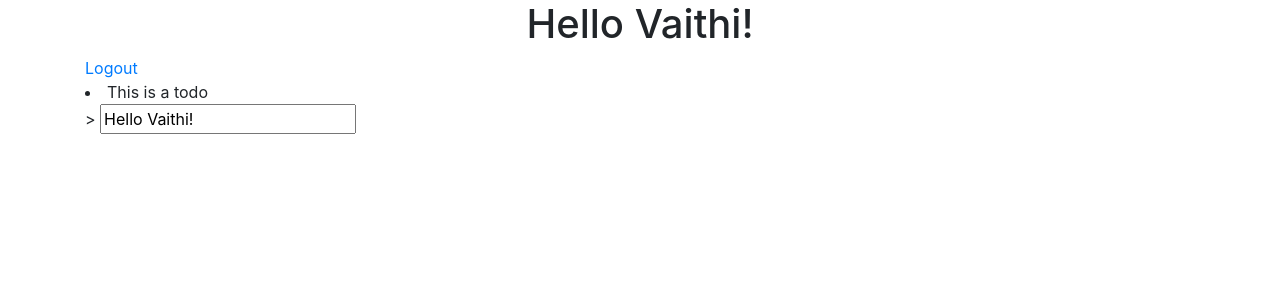
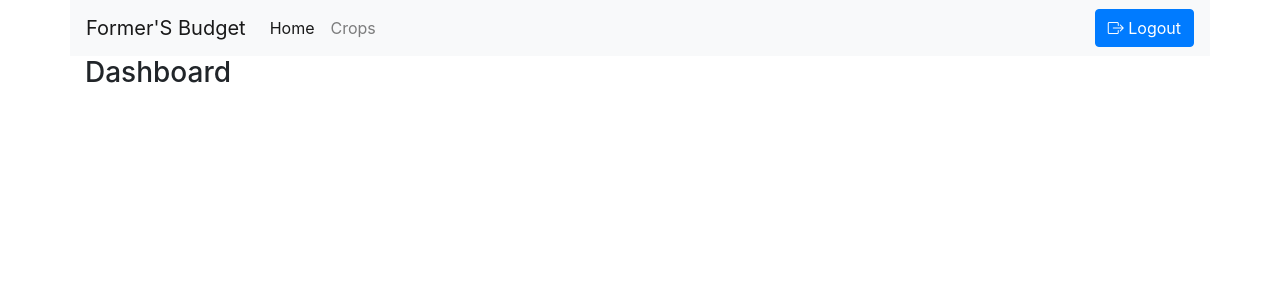
Before and after one commit to mpvaitheeswaran/django-farmers_budget, a Django app: page / in a window 1280 px wide. Shown: the top 300 px of the page. Run offline with Django 3.2, Linux system fonts and the light colour scheme; a user stored in the database is signed in; some libraries are stand-ins or nearby versions.

Commit message:
some update

```diff
--- a/crop_budget/urls.py
+++ b/crop_budget/urls.py
@@ -5,6 +5,7 @@ from django.contrib.auth import views as auth_views
 
 urlpatterns = [
     path('',views.home,name='home'),
+    path('crop/',views.crop,name='crop'),
     path('accounts/login',
     auth_views.LoginView.as_view(template_name='crop_budget/login.html'
         ,redirect_authenticated_user=True),
--- a/crop_budget/views.py
+++ b/crop_budget/views.py
@@ -25,3 +25,7 @@ def logout(request):
 @login_required
 def home(request):
     return render(request,'crop_budget/home.html')
+
+@login_required
+def crop(request):
+    return render(request,'crop_budget/crop.html')
--- a/farmers_budget/settings.py
+++ b/farmers_budget/settings.py
@@ -120,6 +120,10 @@ USE_TZ = True
 # https://docs.djangoproject.com/en/3.2/howto/static-files/
 
 STATIC_URL = '/static/'
+STATICFILES_DIRS = [
+    BASE_DIR / "static",
+]
+STATIC_ROOT = (BASE_DIR/'asset')
 
 # Default primary key field type
 # https://docs.djangoproject.com/en/3.2/ref/settings/#default-auto-field
--- /dev/null
+++ b/static/css/style.css
@@ -0,0 +1,4 @@
+.px-25{
+    padding-left: 20%;
+    padding-right: 20%;
+}
--- a/templates/crop_budget/home.html
+++ b/templates/crop_budget/home.html
@@ -3,19 +3,13 @@
 Crop | Home
 {%endblock%}
 {%block content%}
-    <div id="app" class="container">
-
-        <h1 class="text-center">[[message]]</h1>
-        <a href="{%url 'logout'%}">Logout</a>
-        <todo-item></todo-item>>
-        <input type="text" v-model="message">
+    {% include 'partials/navbar.html' %}
+    <div class="container">
+        <h3>Dashboard</h3>
     </div>
 {%endblock%}
 {%block script%}
     <script>
-        Vue.component('todo-item', {
-            template: '<li>This is a todo</li>'
-          })
         var app = new Vue({
             delimiters : ['[[',']]'],
             el: '#app',
--- a/templates/partials/base.html
+++ b/templates/partials/base.html
@@ -1,10 +1,12 @@
+{%load static%}
 <!DOCTYPE html>
 <html lang="en">
 <head>
     <meta charset="UTF-8">
     <meta http-equiv="X-UA-Compatible" content="IE=edge">
     <meta name="viewport" content="width=device-width, initial-scale=1.0">
-    <link rel="stylesheet" href="https://maxcdn.bootstrapcdn.com/bootstrap/4.0.0/css/bootstrap.min.css" integrity="sha384-Gn5384xqQ1aoWXA+058RXPxPg6fy4IWvTNh0E263XmFcJlSAwiGgFAW/dAiS6JXm" crossorigin="anonymous">
+    <link rel="stylesheet" href="https://cdn.jsdelivr.net/npm/bootstrap@4.6.1/dist/css/bootstrap.min.css" integrity="sha384-zCbKRCUGaJDkqS1kPbPd7TveP5iyJE0EjAuZQTgFLD2ylzuqKfdKlfG/eSrtxUkn" crossorigin="anonymous">    <link rel="stylesheet" href="https://cdn.jsdelivr.net/npm/bootstrap-icons@1.3.0/font/bootstrap-icons.css">
+    <link rel="stylesheet" href="{%static 'css/style.css'%}">
     <title>{%block title%}{%endblock%}</title>
 </head>
 <body>
@@ -13,9 +15,9 @@
     {%endblock%}
 
     <script src="https://cdn.jsdelivr.net/npm/vue@2.6.14/dist/vue.js"></script>
-    <script src="https://code.jquery.com/jquery-3.2.1.slim.min.js" integrity="sha384-KJ3o2DKtIkvYIK3UENzmM7KCkRr/rE9/Qpg6aAZGJwFDMVNA/GpGFF93hXpG5KkN" crossorigin="anonymous"></script>
-    <script src="https://cdnjs.cloudflare.com/ajax/libs/popper.js/1.12.9/umd/popper.min.js" integrity="sha384-ApNbgh9B+Y1QKtv3Rn7W3mgPxhU9K/ScQsAP7hUibX39j7fakFPskvXusvfa0b4Q" crossorigin="anonymous"></script>
-    <script src="https://maxcdn.bootstrapcdn.com/bootstrap/4.0.0/js/bootstrap.min.js" integrity="sha384-JZR6Spejh4U02d8jOt6vLEHfe/JQGiRRSQQxSfFWpi1MquVdAyjUar5+76PVCmYl" crossorigin="anonymous"></script>
+    <script src="https://cdn.jsdelivr.net/npm/jquery@3.5.1/dist/jquery.slim.min.js" integrity="sha384-DfXdz2htPH0lsSSs5nCTpuj/zy4C+OGpamoFVy38MVBnE+IbbVYUew+OrCXaRkfj" crossorigin="anonymous"></script>
+    <script src="https://cdn.jsdelivr.net/npm/popper.js@1.16.1/dist/umd/popper.min.js" integrity="sha384-9/reFTGAW83EW2RDu2S0VKaIzap3H66lZH81PoYlFhbGU+6BZp6G7niu735Sk7lN" crossorigin="anonymous"></script>
+    <script src="https://cdn.jsdelivr.net/npm/bootstrap@4.6.1/dist/js/bootstrap.min.js" integrity="sha384-VHvPCCyXqtD5DqJeNxl2dtTyhF78xXNXdkwX1CZeRusQfRKp+tA7hAShOK/B/fQ2" crossorigin="anonymous"></script>
     {%block script%}
     {%endblock%}
 
--- /dev/null
+++ b/templates/partials/navbar.html
@@ -0,0 +1,22 @@
+{%url 'home' as home_url%}
+{%url 'crop' as crop_url%}
+<nav class="navbar navbar-expand-lg navbar-light bg-light container">
+    <a class="navbar-brand" href="#">Former'S Budget</a>
+    <button class="navbar-toggler" type="button" data-toggle="collapse" data-target="#navbarSupportedContent" aria-controls="navbarSupportedContent" aria-expanded="false" aria-label="Toggle navigation">
+      <span class="navbar-toggler-icon"></span>
+    </button>
+
+    <div class="collapse navbar-collapse" id="navbarSupportedContent">
+      <ul class="navbar-nav mr-auto">
+        <li class="nav-item {%if request.path == home_url%}active{%endif%}">
+          <a class="nav-link" href="{%url 'home'%}">Home <span class="sr-only">(current)</span></a>
+        </li>
+        <li class="nav-item {%if request.path == crop_url%}active{%endif%}">
+          <a class="nav-link" href="{%url 'crop'%}">Crops</a>
+        </li>
+      </ul>
+      <form class="form-inline my-2 my-lg-0">
+        <a href="{%url 'logout'%}" class="btn btn-primary my-2 my-sm-0"><i class="bi bi-box-arrow-right"></i> Logout</a>
+      </form>
+    </div>
+  </nav>
```
Also changed, not shown: templates/crop_budget/crop.html (added, +37 -0 lines), db.sqlite3.
